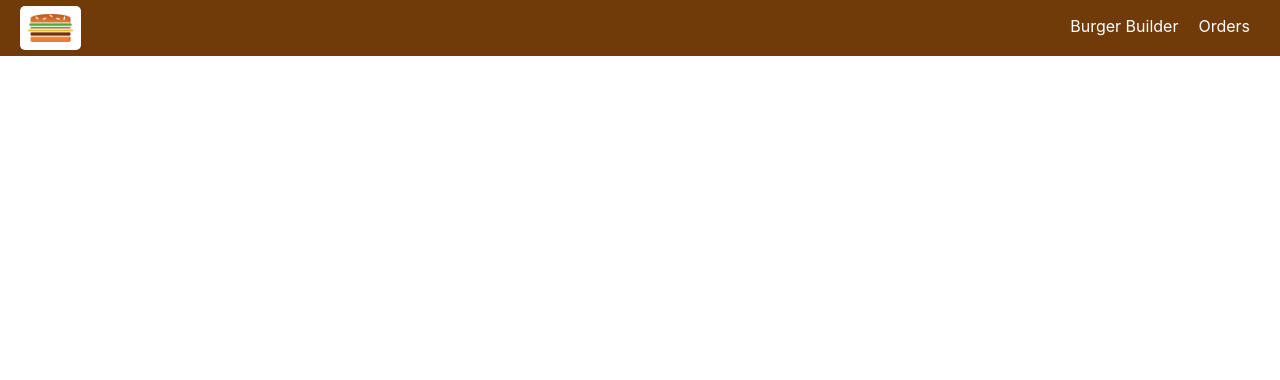
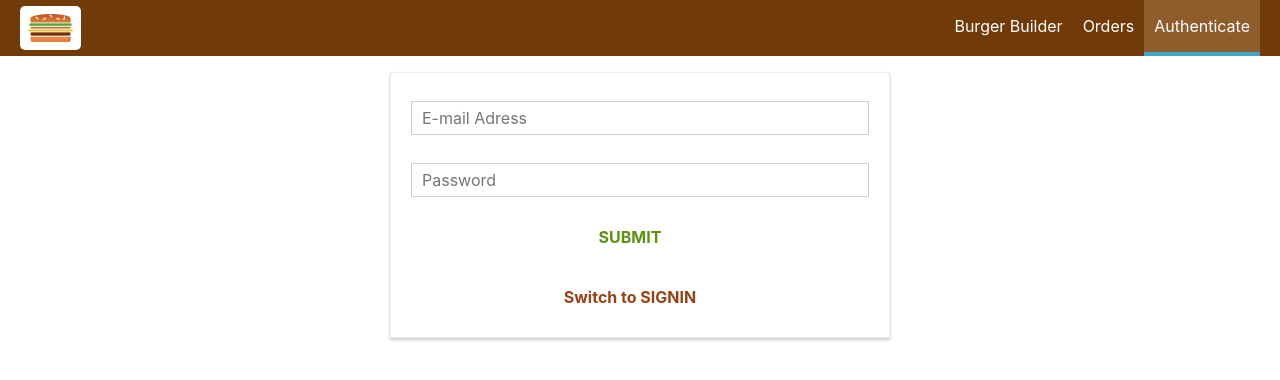
Before and after one commit to atanasStoyanov/burger-builder, a React (Create React App) app: page /auth in a window 1280 px wide. Shown: the top 380 px of the page. Built offline with nearby package versions, Linux system fonts and the light colour scheme.

Commit message:
feat: user authentication

```diff
--- a/src/App.js
+++ b/src/App.js
@@ -4,6 +4,7 @@
 import BurgerBuilder from "./containers/BurgerBuilder/BurgerBuilder";
 import Checkout from './containers/Checkout/Checkout';
 import Orders from './containers/Orders/Orders';
+import Auth from "./containers/Auth/Auth";
 
 import { Route, Switch } from 'react-router-dom';
 
@@ -16,6 +17,7 @@
             <Route path='/checkout' component={Checkout} />
             <Route path='/orders' exact component={Orders} />
             <Route path='/' exact component={BurgerBuilder} />
+            <Route path='/auth' exact component={Auth} />
           </Switch>
         </Layout>
       </div>
--- a/src/components/Naigation/NavigationItems/NavigationItems.js
+++ b/src/components/Naigation/NavigationItems/NavigationItems.js
@@ -7,6 +7,7 @@
     <ul className={classes.NavigationItems}>
         <NavigationItem link='/' exact >Burger Builder</NavigationItem>
         <NavigationItem link='/orders' >Orders</NavigationItem>
+        <NavigationItem link='/auth' >Authenticate</NavigationItem>
     </ul>
 );
 
--- /dev/null
+++ b/src/containers/Auth/Auth.js
@@ -0,0 +1,146 @@
+import React, { Component } from 'react';
+import Input from '../../components/UI/Input/Input';
+import Button from '../../components/UI/Button/Button';
+import classes from './Auth.module.css';
+import * as actions from '../../store/actions';
+import { connect } from 'react-redux';
+
+class Auth extends Component {
+    state = {
+        controls: {
+            email: {
+                elementType: 'input',
+                elementConfig: {
+                    type: 'email',
+                    placeholder: 'E-mail Adress'
+                },
+                value: '',
+                validation: {
+                    requried: true,
+                    isEmail: true
+                },
+                valid: false,
+                touched: false
+            },
+            password: {
+                elementType: 'input',
+                elementConfig: {
+                    type: 'password',
+                    placeholder: 'Password'
+                },
+                value: '',
+                validation: {
+                    requried: true,
+                    minLength: 6
+                },
+                valid: false,
+                touched: false
+            },
+        },
+
+        isSignUp: true
+
+    }
+
+    checkValidity(value, rules) {
+        if (!rules) {
+            return true
+        }
+
+        let isValid = true;
+
+        if (rules.requried) {
+            isValid = value.trim() !== '' && isValid;
+        }
+
+        if (rules.minLength) {
+            isValid = value.length >= rules.minLength && isValid;
+        }
+
+        if (rules.maxLength) {
+            isValid = value.length <= rules.maxLength && isValid;
+        }
+
+        if (rules.isEmail) {
+            const pattern = /[a-z0-9!#$%&'*+/=?^_`{|}~-]+(?:\.[a-z0-9!#$%&'*+/=?^_`{|}~-]+)*@(?:[a-z0-9](?:[a-z0-9-]*[a-z0-9])?\.)+[a-z0-9](?:[a-z0-9-]*[a-z0-9])?/;
+            isValid = pattern.test(value) && isValid;
+        }
+
+        if (rules.isNumeric) {
+            const pattern = /^\d+$/;
+            isValid = pattern.test(value) && isValid;
+        }
+
+        return isValid;
+    }
+
+    inputChangedHandler(event, element) {
+        const updatedControls = {
+            ...this.state.controls,
+            [element]: {
+                ...this.state.controls[element],
+                value: event.target.value,
+                valid: this.checkValidity(event.target.value, this.state.controls[element].validation),
+                touched: true
+            }
+        }
+
+        this.setState({ controls: updatedControls });
+    }
+
+    submitHandler = (event) => {
+        event.preventDefault();
+        this.props.onAuth(this.state.controls.email.value, this.state.controls.password.value, this.state.isSignUp);
+    }
+
+    switchAuthModeHandler = () => {
+        this.setState(prevSate => {
+            return { isSignUp: !prevSate.isSignUp };
+        });
+    }
+
+    render() {
+        const formElementsArray = [];
+
+        for (const key in this.state.controls) {
+            formElementsArray.push({
+                id: key,
+                config: this.state.controls[key]
+            });
+        }
+
+        let form = formElementsArray.map(formElement => (
+            <Input
+                key={formElement.id}
+                elementType={formElement.config.elementType}
+                elementConfig={formElement.config.elementConfig}
+                value={formElement.config.value}
+                invalid={!formElement.config.valid}
+                shouldValidate={formElement.config.validation}
+                touched={formElement.config.touched}
+                changed={(event) => this.inputChangedHandler(event, formElement.id)}
+            />
+        ));
+
+        return (
+            <div className={classes.Auth}>
+                <form onSubmit={this.submitHandler} >
+                    {form}
+                    <Button btnType='Success'>SUBMIT</Button>
+                </form>
+                <Button
+                    clicked={this.switchAuthModeHandler}
+                    btnType='Danger'> Switch to {this.state.isSignUp ? 'SIGNIN' : 'SIGNUP'}
+                </Button>
+            </div >
+        );
+    }
+}
+
+const mapDispatchToProps = dispatch => {
+    return {
+        onAuth: (email, password, isSignUp) => dispatch(actions.auth(email, password, isSignUp))
+    }
+}
+
+export default connect(null, mapDispatchToProps)(Auth);
--- /dev/null
+++ b/src/containers/Auth/Auth.module.css
@@ -0,0 +1,17 @@
+.Auth {
+    margin: 20px auto;
+    width: 80%;
+    text-align: center;
+    box-shadow: 0 2px 3px #ccc;
+    border: 1px solid #eee;
+    padding: 10px;
+    box-sizing: border-box;
+
+}
+
+
+@media (min-width: 600px) {
+    .Auth {
+        width: 500px;
+    }
+}
--- a/src/containers/Checkout/ContactData/ContactData.js
+++ b/src/containers/Checkout/ContactData/ContactData.js
@@ -132,6 +132,16 @@
             isValid = value.length <= rules.maxLength && isValid;
         }
 
+        if (rules.isEmail) {
+            const pattern = /[a-z0-9!#$%&'*+/=?^_`{|}~-]+(?:\.[a-z0-9!#$%&'*+/=?^_`{|}~-]+)*@(?:[a-z0-9](?:[a-z0-9-]*[a-z0-9])?\.)+[a-z0-9](?:[a-z0-9-]*[a-z0-9])?/;
+            isValid = pattern.test(value) && isValid
+        }
+
+        if (rules.isNumeric) {
+            const pattern = /^\d+$/;
+            isValid = pattern.test(value) && isValid
+        }
+
         return isValid;
     }
 
--- a/src/store/actions/actionTypes.js
+++ b/src/store/actions/actionTypes.js
@@ -11,3 +11,7 @@
 export const FETCH_ORDERS_START = 'FETCH_ORDERS_START';
 export const FETCH_ORDERS_SUCCESS = 'FETCH_ORDERS_SUCCESS';
 export const FETCH_ORDERS_FAIL = 'FETCH_ORDERS_FAIL';
+
+export const AUTH_START = 'AUTH_START';
+export const AUTH_SUCCESS = 'AUTH_SUCCESS';
+export const AUTH_FAIL = 'AUTH_FAIL';
--- /dev/null
+++ b/src/store/actions/auth.js
@@ -0,0 +1,47 @@
+import * as actionTypes from './actionTypes';
+import axios from 'axios';
+
+export const authStart = () => {
+    return {
+        type: actionTypes.AUTH_START
+    }
+}
+
+export const authSuccess = (authData) => {
+    return {
+        type: actionTypes.AUTH_SUCCESS,
+        authData: authData
+    }
+}
+
+export const authFail = (error) => {
+    return {
+        type: actionTypes.AUTH_FAIL,
+        error: error
+    }
+}
+
+export const auth = (email, password, isSignUp) => {
+    return dispatch => {
+        dispatch(authStart());
+
+        const authData = {
+            email: email,
+            password: password,
+            returnSecureToken: true
+        }
+        let url = 'https://identitytoolkit.googleapis.com/v1/accounts:signUp?key=AIzaSyAtxmb3dYmazkYxmvyA_rPDD-97yZQ4CIk';
+
+        if (!isSignUp) {
+            url = 'https://identitytoolkit.googleapis.com/v1/accounts:signInWithPassword?key=AIzaSyAtxmb3dYmazkYxmvyA_rPDD-97yZQ4CIk'
+        }
+        axios.post(url, authData)
+            .then(response => {
+                console.log(response);
+                dispatch(authSuccess(response.data));
+            })
+            .catch(err => {
+                dispatch(authFail(err));
+            })
+    }
+}
--- a/src/store/actions/index.js
+++ b/src/store/actions/index.js
@@ -9,3 +9,7 @@
     purchaseInit,
     fetchOrders
 } from './order';
+
+export {
+    auth
+} from './auth';
```
